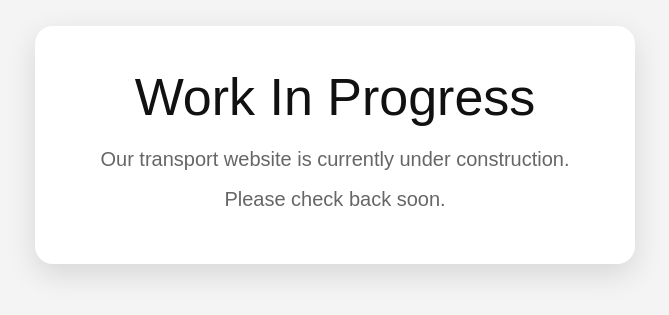
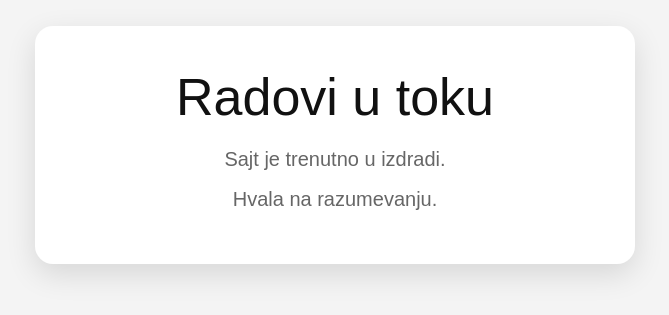
Before and after one commit to jelkesudo/transport, a plain HTML site: page index.html in a window 1280 px wide. Shown: the part 255-570 px from the top of the page, without its empty margins (305-974 px from the left). Drawn offline with Linux system fonts and the light colour scheme.

Commit message:
fix work message

```diff
--- a/index.html
+++ b/index.html
@@ -340,14 +340,14 @@
 
   <main class="wip-page">
     <div class="wip-box">
-      <h1>Work In Progress</h1>
+      <h1>Radovi u toku</h1>
 
       <p>
-        Our transport website is currently under construction.
+        Sajt je trenutno u izdradi.
       </p>
 
       <p>
-        Please check back soon.
+        Hvala na razumevanju.
       </p>
     </div>
   </main>
```
